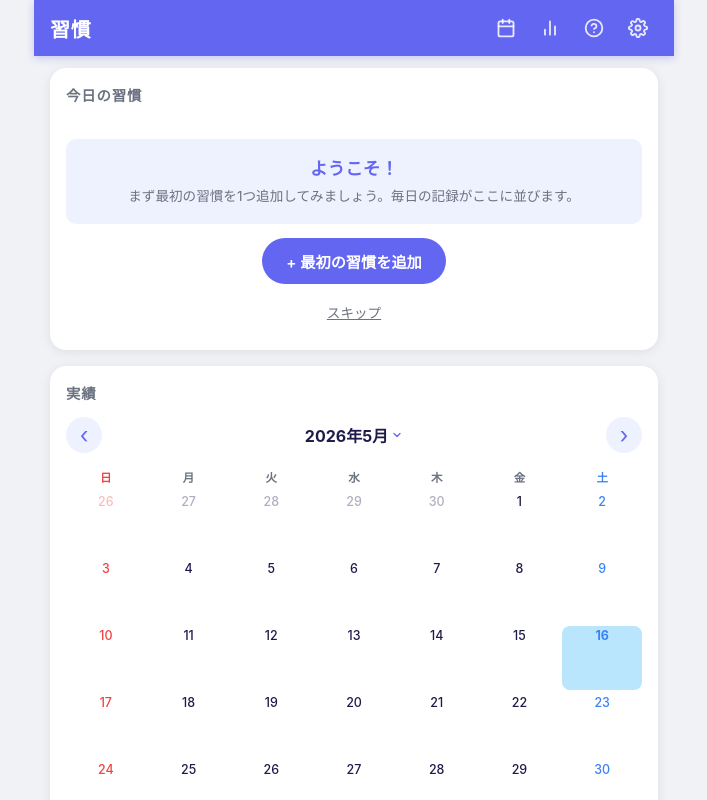
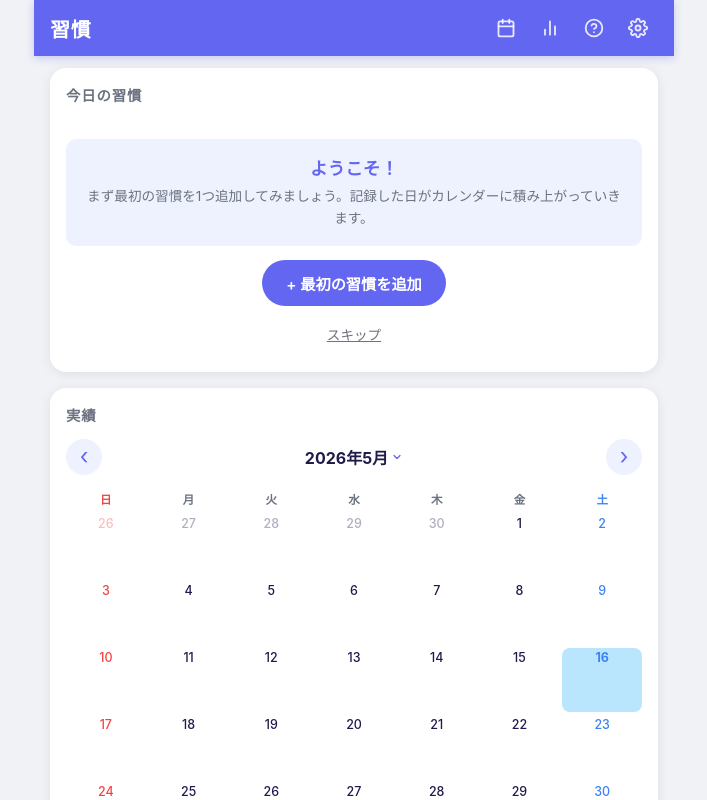
Before and after one commit to Junkoma2/habit-tracker, a React (Vite) app: page / in a window 1280 px wide. Shown: the whole page, without its empty margins (286-993 px from the left). Built offline with nearby package versions, Linux system fonts and the light colour scheme.

Commit message:
fix(#330/#331/#333): 初回歓迎文・バックアップ文言・削除確認文言を改善

```diff
--- a/src/App.jsx
+++ b/src/App.jsx
@@ -545,7 +545,7 @@ export default function App() {
                 {showWelcome ? (
                   <div className="welcome-card">
                     <p className="welcome-title">ようこそ！</p>
-                    <p className="welcome-body">まず最初の習慣を1つ追加してみましょう。毎日の記録がここに並びます。</p>
+                    <p className="welcome-body">まず最初の習慣を1つ追加してみましょう。記録した日がカレンダーに積み上がっていきます。</p>
                   </div>
                 ) : (
                   <p className="empty-text">習慣を追加してみよう</p>
@@ -775,7 +775,7 @@ export default function App() {
       {modal?.type === 'archiveConfirm' && (
         <ConfirmModal
           title="習慣を終了"
-          message={`「${modal.habitName}」を終了しますか？\n\n過去の記録は保持されます。\nいつでも再開できます。`}
+          message={`「${modal.habitName}」を終了しますか？\n\n✓ 過去の記録は残ります\n✓ いつでも再開できます`}
           confirmLabel="終了する"
           danger={false}
           onConfirm={() => archiveHabit(modal.habitId)}
@@ -786,7 +786,7 @@ export default function App() {
       {modal?.type === 'deleteConfirm' && (
         <ConfirmModal
           title="習慣を完全に削除"
-          message={`「${modal.habitName}」を完全に削除しますか？\n\n⚠ 過去の記録もすべて削除されます。\nこの操作は取り消せません。`}
+          message={`「${modal.habitName}」を完全に削除しますか？\n\n⚠ 過去の記録もすべて消えます\n✗ この操作は取り消せません`}
           confirmLabel="完全に削除"
           onConfirm={() => deleteHabit(modal.habitId)}
           onClose={closeModal}
```
